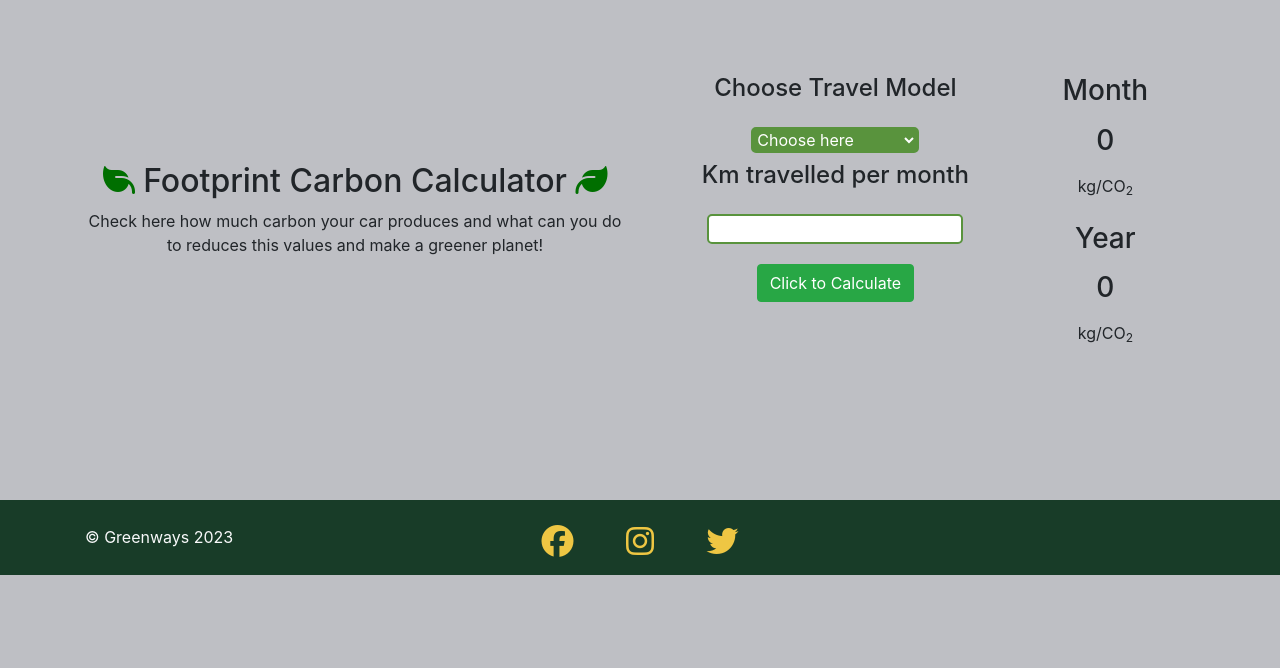
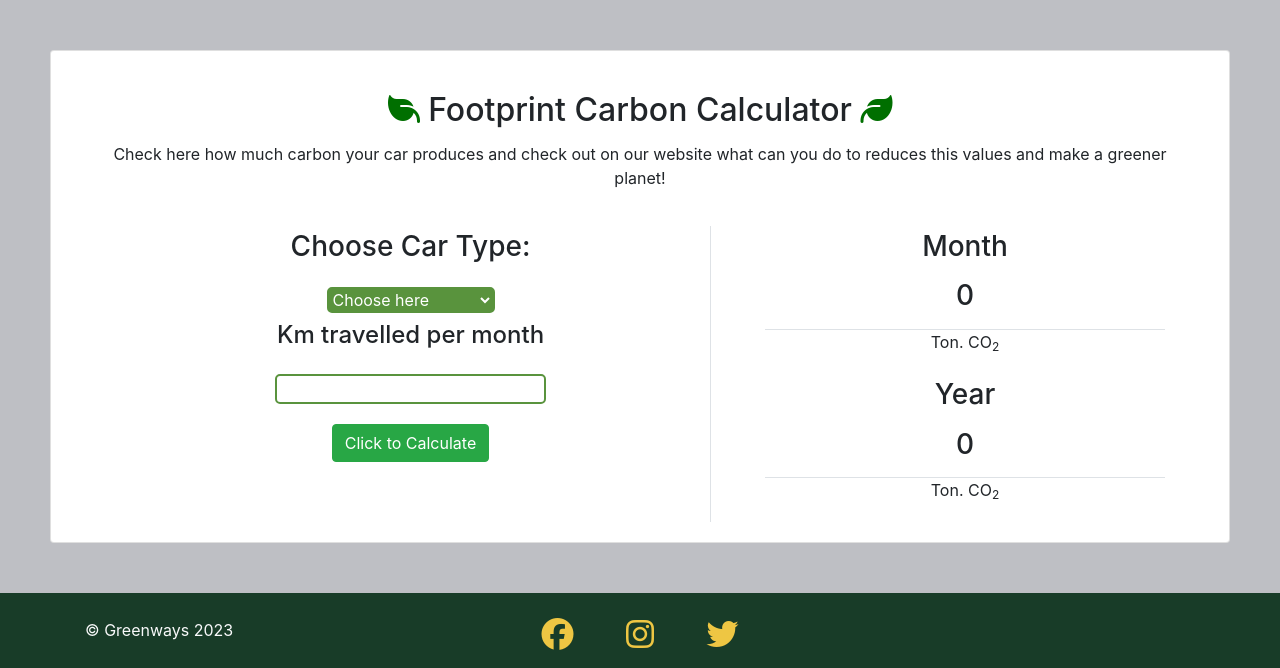
Before and after one commit to The-Carbon-Crushers/greenways, a Django app: page /calculator/ in a window 1280 px wide. Shown: the part 225-893 px from the top of the page. Before the commit the page ends 800 px from the top, so only its background shows below. Run offline with Django 3.2, Linux system fonts and the light colour scheme; some libraries are stand-ins or nearby versions.

Commit message:
Adding final style and media query

```diff
--- a/greenways_app/templates/calculator.html
+++ b/greenways_app/templates/calculator.html
@@ -6,34 +6,34 @@
 {% endblock %}
 
 {% block content %}
-<section class="calculate-style">
-    <div class="container disp-flex center-items">
+<section class="card calculate-style">
+    <div class="card-body disp-flex center-items">
         <div class="row">
-            <div class="col">
-                <h2>
+            <div class="col-12 center-items">
+                <h2 class="card-title">
                     <i class="fa-solid fa-leaf fa-flip-horizontal" style="color: #006f00;">
                     </i> Footprint Carbon Calculator
                     <i class="fa-solid fa-leaf" style="color: #006f00;"></i>
                 </h2>
                 <p>
-                    Check here how much carbon your car produces and what can you do
-                    to reduces this values and make a greener planet!
+                    Check here how much carbon your car produces and check out on our website
+                    what can you do to reduces this values and make a greener planet!
                 </p>
             </div>
         </div>
     </div>
     <div class="container disp-flex calc-board">
-        <div class="row">
+        <div class="row border-right">
             <div class="col">
                 <form class="form-group" id="calculator-form" onsubmit="calculateCarbonEmission() ">
                     <div class="row p-1">
                         <div class="col">
-                            <label for="travel-mode"><h4>Choose Travel Model</h4></label>
+                            <label for="travel-mode"><h3>Choose Car Type:</h3></label>
                         </div>
                     </div>
                     <div class="row p-1">
                         <div class="col">
-                            <select name="travel-mode" id="travel-mode">
+                            <select name="car-type" id="car-type" required>
                                 <option value="" selected disabled hidden>Choose here</option>
                                 <option id="small-diesel-car" value="Small Diesel Car">Small Diesel Car</option>
                                 <option id="medium-diesel-car" value="Medium Diesel Car">Medium Diesel Car</option>
@@ -51,7 +51,7 @@
                     </div>
                     <div class="row p-1">
                         <div class="col">
-                            <input type="number" id="km-usage" name="km-usage">
+                            <input type="number" id="km-usage" name="km-usage" required>
                         </div>
                     </div>
                     <div class="row p-3">
@@ -76,8 +76,8 @@
                     </div>
                 </div>
                 <div class="row p-1">
-                    <div class="col">
-                        <p>  kg/CO<sub>2</sub>  </p>
+                    <div class="col border-top">
+                        <p>Ton. CO<sub>2</sub></p>
                     </div>
                 </div>
                 <div class="row p-1">
@@ -91,8 +91,8 @@
                     </div>
                 </div>
                 <div class="row p-1">
-                    <div class="col">
-                        <p>  kg/CO<sub>2</sub>  </p>
+                    <div class="col border-top">
+                        <p>Ton. CO<sub>2</sub></p>
                     </div>
                 </div>
             </div>
--- a/static/css/calculator.css
+++ b/static/css/calculator.css
@@ -1,5 +1,5 @@
 .center-items {
-    align-items: center;
+    justify-content: center;
 }
 
 .calculate-style {
@@ -8,7 +8,6 @@
     margin: 50px;
     height: 100%;
     padding: 20px;
-    display: inline-flex;
 }
 
 .disp-flex {
@@ -19,15 +18,83 @@
     justify-content: space-around;
 }
 
+.border-top {
+    width: 400px;
+    border-top: 1px solid rgb(65, 64, 64);
+}
+
+.border-right {
+    width: 600px;
+    border-right: 1px solid rgb(65, 64, 64);
+}
+
 #km-usage {
     border: 2px solid #59933d;
     border-radius: 5px;
-    color: #bebfc4;
+    color: rgb(65, 64, 64);
+    font-weight: bold;
 }
 
-#travel-mode {
+#car-type {
     background-color: #59933d;
     border: 2px solid #59933d;
     border-radius: 5px;
     color: #fff;
 }
+
+/* Media Queries */
+
+/* Media Queries for max-width: 650px  */
+@media screen and (max-width: 1250px) {
+    .border-top {
+        width: 300px;
+        border-top: 1px solid rgb(65, 64, 64);
+    }
+
+    .border-right {
+        width: 450px;
+        border-right: 1px solid rgb(65, 64, 64);
+    }
+}
+
+@media screen and (max-width: 1015px) {
+    .border-top {
+        width: 200px;
+        border-top: 1px solid rgb(65, 64, 64);
+    }
+
+    .border-right {
+        width: 400px;
+        border-right: 1px solid rgb(65, 64, 64);
+    }
+}
+
+@media screen and (max-width: 775px) {
+    .border-top {
+        width: 0;
+    }
+
+    .border-right {
+        width: 300px;
+    }
+}
+
+@media screen and (max-width: 629px) {
+    .border-right {
+        width: 100%;
+        border: none !important;
+        justify-content: center;
+    }
+
+    .calc-board {
+        flex-direction: column;
+    }
+
+    h2 {
+        font-size: 25px;
+    }
+
+    h3, p, h4 {
+        font-size: 15px;
+    }
+}
--- a/static/js/calculator.js
+++ b/static/js/calculator.js
@@ -1,29 +1,29 @@
 // JavaScript code for calculating carbon emissions
 function calculateCarbonEmission() {
     // Get the selected travel mode and km usage
-    var travelMode = document.getElementById('travel-mode').value;
+    var travelMode = document.getElementById('car-type').value;
     var kmUsage = parseFloat(document.getElementById('km-usage').value);
 
     // Define emission factors for different travel modes (you can adjust these values)
     var emissionFactors = {
-        'Small Diesel Car': 1.1,  // Emission factor in kg CO2 per km
-        'Medium Diesel Car': 1.1,
-        'Big Diesel Car': 1.2,
-        'Small Petrol Car': 0.4,
-        'Medium Petrol Car': 0.6,
-        'Big Petrol Car': 0.9
+        'Small Diesel Car': 0.13,  // Emission factor in kg CO2 per km
+        'Medium Diesel Car': 0.16,
+        'Big Diesel Car': 0.22,
+        'Small Petrol Car': 0.14,
+        'Medium Petrol Car': 0.17,
+        'Big Petrol Car': 0.22
     };
 
     // Calculate the carbon emissions
-    var carbonEmissionMonth = kmUsage * emissionFactors[travelMode];
-    var carbonEmissionYear = carbonEmissionMonth * 12
+    var carbonEmissionMonth = (kmUsage * emissionFactors[travelMode]) / 1000;
+    var carbonEmissionYear = carbonEmissionMonth * 12;
 
     // Display the result per Month
     var resultElement = document.getElementById('result-month');
-    resultElement.innerHTML = '<h3>' + carbonEmissionMonth.toFixed(2) + '</h3>';
+    resultElement.innerHTML = '<h3>' + carbonEmissionMonth.toFixed(3) + '</h3>';
 
     var resultElement = document.getElementById('result-year');
-    resultElement.innerHTML = '<h3>' + carbonEmissionYear.toFixed(2) + '</h3>';
+    resultElement.innerHTML = '<h3>' + carbonEmissionYear.toFixed(3) + '</h3>';
 }
 
 document.getElementById('calculator-form').addEventListener('submit', function (e) {
```
